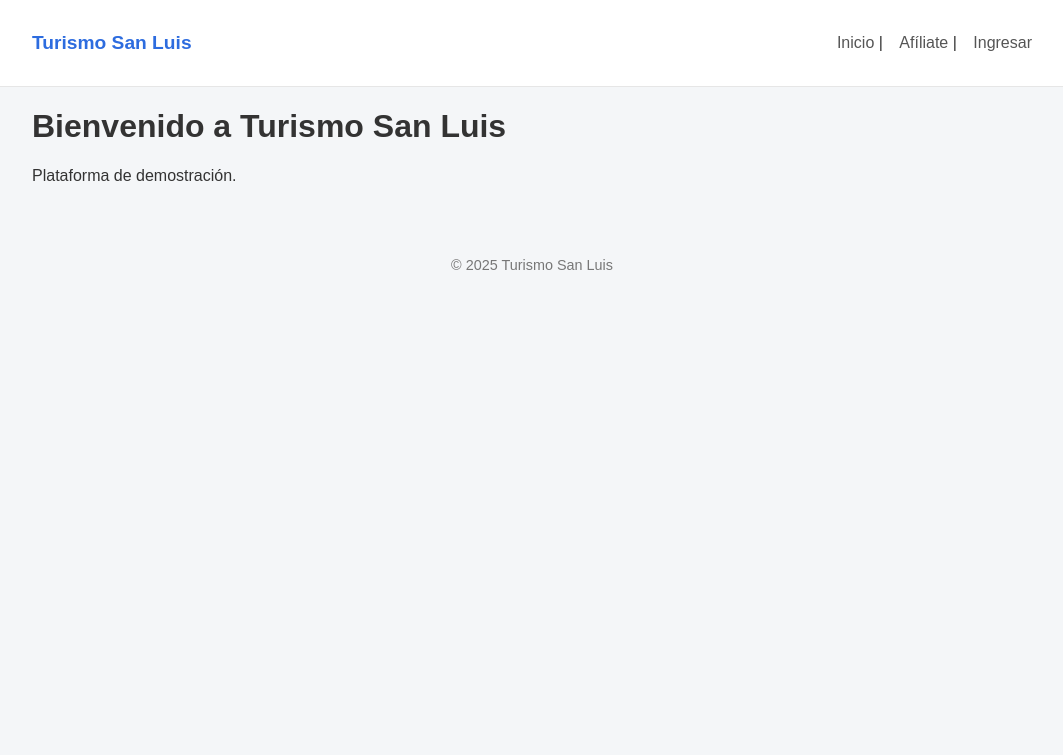
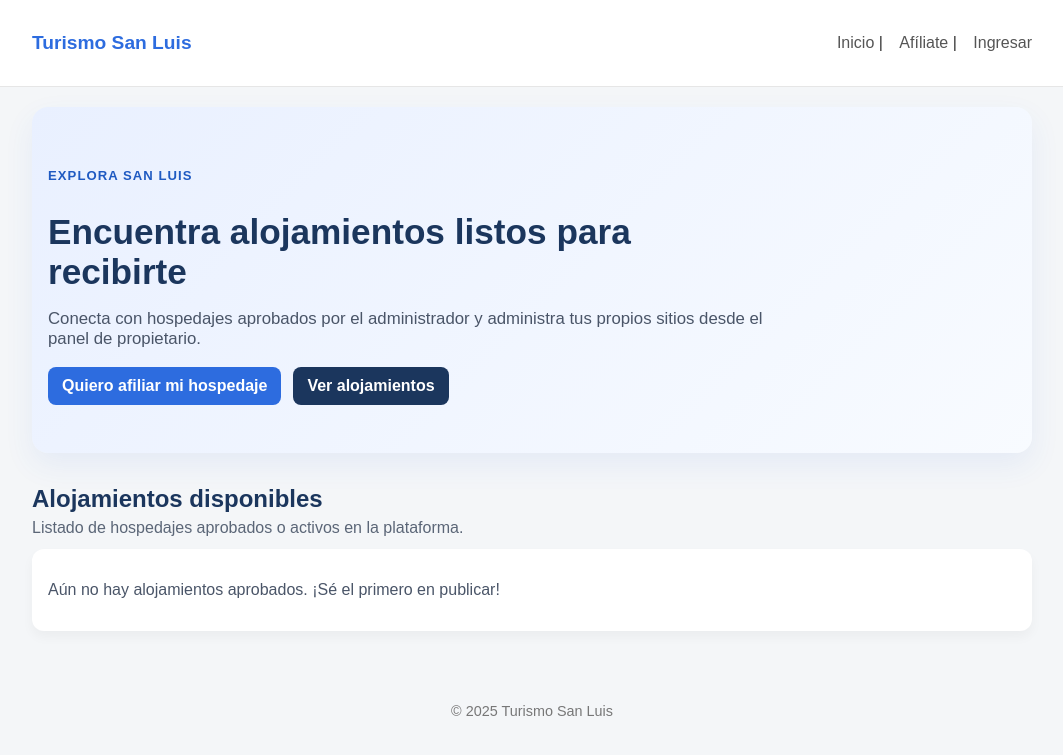
Before and after one commit to CallejasQA/TurismoSanLuisSL, a PHP site: page / in a window 1280 px wide. Shown: the top 755 px of the page, without its empty margins (108-1171 px from the left). Run offline with PHP 8.4, Linux system fonts and the light colour scheme; tables that the repository leaves empty hold one stand-in row (values such as "Sample post").

Commit message:
refactor

```diff
--- a/assets/css/style.css
+++ b/assets/css/style.css
@@ -7,8 +7,45 @@
 .site-footer { margin-top:40px; padding:12px 0; text-align:center; color:#777; font-size:0.9rem; }
 .table { width:100%; border-collapse:collapse; margin-top:12px; background:#fff; box-shadow:0 1px 2px rgba(0,0,0,0.03); }
 .table th, .table td { padding:12px 10px; border-bottom:1px solid #eee; text-align:left; }
-.btn { display:inline-block; padding:8px 12px; background:#2d6cdf; color:#fff; border-radius:6px; text-decoration:none; }
+.btn { display:inline-block; padding:10px 14px; background:#2d6cdf; color:#fff; border-radius:8px; text-decoration:none; font-weight:600; }
+.btn:hover { background:#1f5ac2; }
 .btn-danger { background:#e55353; }
+.btn-outline { background:#fff; color:#2d6cdf; border:1px solid #c8d7f5; }
+.btn-outline:hover { background:#ebf2ff; }
+.btn-secondary { background:#1b365d; }
 .error { color:#b00020; }
 form input[type=text], form input[type=number], form textarea, form input[type=email], form input[type=password] { width:100%; padding:8px; border:1px solid #ddd; border-radius:6px; box-sizing:border-box; }
 form button { padding:10px 14px; border-radius:6px; border:none; background:#2d6cdf; color:#fff; cursor:pointer; }
+
+.hero { background:linear-gradient(135deg,#e9f0ff,#f8fbff); padding:48px 16px; border-radius:16px; margin-bottom:32px; box-shadow:0 12px 30px rgba(45,108,223,0.08); }
+.hero__content { max-width:720px; }
+.hero h1 { font-size:2.2rem; margin-bottom:12px; color:#1b365d; }
+.hero .lede { font-size:1.05rem; color:#4a5568; }
+.hero__actions { display:flex; gap:12px; margin-top:18px; flex-wrap:wrap; }
+.eyebrow { text-transform:uppercase; letter-spacing:0.08em; color:#1f5ac2; font-weight:700; font-size:0.82rem; }
+
+.section-header { margin:24px 0 12px; }
+.section-header h2 { margin:0; color:#1b365d; }
+.section-header p { margin:6px 0 0; color:#5b6677; }
+
+.card-grid { display:grid; grid-template-columns:repeat(auto-fit,minmax(260px,1fr)); gap:16px; }
+.card { background:#fff; border-radius:12px; overflow:hidden; box-shadow:0 8px 18px rgba(0,0,0,0.05); display:flex; flex-direction:column; }
+.card__image { width:100%; height:180px; object-fit:cover; background:#f0f4fb; }
+.card__image--placeholder { display:flex; align-items:center; justify-content:center; color:#7f8a9f; font-weight:600; }
+.card__body { padding:14px 16px; flex:1; }
+.card__body h3 { margin:6px 0; color:#1b365d; }
+.card__footer { padding:12px 16px 16px; border-top:1px solid #edf0f6; }
+.pill { display:inline-block; padding:4px 10px; background:#edf2ff; color:#1f5ac2; border-radius:999px; font-size:0.8rem; font-weight:700; }
+.muted { color:#6c7483; }
+.price { font-size:1.1rem; font-weight:700; color:#1f5ac2; }
+.price span { font-size:0.8rem; font-weight:500; color:#4a5568; margin-left:4px; }
+.price--lg { font-size:1.4rem; }
+.excerpt { color:#4a5568; margin-top:8px; }
+
+.empty-state { background:#fff; padding:16px; border-radius:12px; box-shadow:0 6px 12px rgba(0,0,0,0.04); color:#4a5568; }
+
+.detalle { display:grid; grid-template-columns:repeat(auto-fit,minmax(280px,1fr)); gap:24px; background:#fff; padding:16px; border-radius:12px; box-shadow:0 8px 18px rgba(0,0,0,0.05); }
+.detalle__media img { width:100%; border-radius:12px; }
+.detalle__body h1 { margin:8px 0; color:#1b365d; }
+.detalle__descripcion { margin:14px 0; line-height:1.6; color:#4a5568; }
+.detalle__actions { display:flex; gap:12px; flex-wrap:wrap; }
--- a/controladores/AdminController.php
+++ b/controladores/AdminController.php
@@ -8,6 +8,12 @@
         if (($_SESSION['usuario_rol'] ?? '') !== 'admin') { header('Location: index.php'); exit; }
         $pendientes = $this->modelo->afiliacionesPendientes();
         require __DIR__ . '/../vistas/admin/afiliaciones.php';
+    }
+
+    public function alojamientos() {
+        if (($_SESSION['usuario_rol'] ?? '') !== 'admin') { header('Location: index.php'); exit; }
+        $alojamientos = $this->modelo->alojamientosParaRevision();
+        require __DIR__ . '/../vistas/admin/alojamientos.php';
     }
 
     public function aprobar() {
@@ -23,5 +29,33 @@
         if ($id) $this->modelo->cambiarEstadoAfiliacion($id,'rechazado');
         header('Location: index.php?ruta=admin/afiliaciones'); exit;
     }
+
+    public function aprobarAlojamiento() {
+        if (($_SESSION['usuario_rol'] ?? '') !== 'admin') { header('Location: index.php'); exit; }
+        $id = $_GET['id'] ?? null;
+        if ($id) $this->modelo->cambiarEstadoAlojamiento($id,'aprobado');
+        header('Location: index.php?ruta=admin/alojamientos'); exit;
+    }
+
+    public function rechazarAlojamiento() {
+        if (($_SESSION['usuario_rol'] ?? '') !== 'admin') { header('Location: index.php'); exit; }
+        $id = $_GET['id'] ?? null;
+        if ($id) $this->modelo->cambiarEstadoAlojamiento($id,'rechazado');
+        header('Location: index.php?ruta=admin/alojamientos'); exit;
+    }
+
+    public function activarAlojamiento() {
+        if (($_SESSION['usuario_rol'] ?? '') !== 'admin') { header('Location: index.php'); exit; }
+        $id = $_GET['id'] ?? null;
+        if ($id) $this->modelo->cambiarEstadoAlojamiento($id,'activo');
+        header('Location: index.php?ruta=admin/alojamientos'); exit;
+    }
+
+    public function desactivarAlojamiento() {
+        if (($_SESSION['usuario_rol'] ?? '') !== 'admin') { header('Location: index.php'); exit; }
+        $id = $_GET['id'] ?? null;
+        if ($id) $this->modelo->cambiarEstadoAlojamiento($id,'inactivo');
+        header('Location: index.php?ruta=admin/alojamientos'); exit;
+    }
 }
 ?>
--- a/controladores/SitioController.php
+++ b/controladores/SitioController.php
@@ -4,6 +4,19 @@
 class SitioController {
     private $modelo;
     public function __construct() { $this->modelo = new Sitio(); }
+
+    public function inicio() {
+        $sitios = $this->modelo->alojamientosPublicos();
+        require __DIR__ . '/../vistas/public/home.php';
+    }
+
+    public function ver() {
+        $id = $_GET['id'] ?? null;
+        if (!$id) { header('Location: index.php'); exit; }
+        $sitio = $this->modelo->alojamientoPublicado($id);
+        if (!$sitio) { header('Location: index.php'); exit; }
+        require __DIR__ . '/../vistas/public/detalle_sitio.php';
+    }
 
     public function lista_propietario() {
         $propietario = $_SESSION['usuario_id'] ?? null;
@@ -19,7 +32,8 @@
             if (!isset($_POST['csrf_token']) || $_POST['csrf_token']==='') die('Token CSRF faltante');
             $imagen = null;
             if (!empty($_FILES['imagen']['name'])) {
-                $dir = __DIR__ . '/../storage/subidas/';
+                $dir = __DIR__ . '/../public/storage/subidas/';
+                if (!is_dir($dir)) { mkdir($dir,0755,true); }
                 $nombreArchivo = time().'_'.basename($_FILES['imagen']['name']);
                 if (move_uploaded_file($_FILES['imagen']['tmp_name'],$dir.$nombreArchivo)) {
                     $imagen = 'storage/subidas/'.$nombreArchivo;
@@ -53,7 +67,8 @@
             if (!isset($_POST['csrf_token']) || $_POST['csrf_token']==='') die('Token CSRF faltante');
             $imagen = $sitio['imagen'] ?? null;
             if (!empty($_FILES['imagen']['name'])) {
-                $dir = __DIR__ . '/../storage/subidas/';
+                $dir = __DIR__ . '/../public/storage/subidas/';
+                if (!is_dir($dir)) { mkdir($dir,0755,true); }
                 $nombreArchivo = time().'_'.basename($_FILES['imagen']['name']);
                 if (move_uploaded_file($_FILES['imagen']['tmp_name'],$dir.$nombreArchivo)) {
                     $imagen = 'storage/subidas/'.$nombreArchivo;
--- a/modelos/Sitio.php
+++ b/modelos/Sitio.php
@@ -27,6 +27,30 @@
         $stmt = $this->db->prepare('DELETE FROM alojamientos WHERE id=?');
         return $stmt->execute([$id]);
     }
+
+    public function alojamientosPublicos() {
+        $stmt = $this->db->query("SELECT id, nombre, descripcion, ubicacion, precio_noche, rango_precio, imagen, estado FROM alojamientos WHERE estado IN ('aprobado','activo') ORDER BY creado_en DESC");
+        return $stmt->fetchAll();
+    }
+
+    public function alojamientoPublicado($id) {
+        $stmt = $this->db->prepare("SELECT id, nombre, descripcion, ubicacion, precio_noche, rango_precio, imagen, estado FROM alojamientos WHERE id = ? AND estado IN ('aprobado','activo') LIMIT 1");
+        $stmt->execute([$id]);
+        return $stmt->fetch();
+    }
+
+    public function alojamientosParaRevision() {
+        $sql = "SELECT a.*, u.email AS correo_propietario FROM alojamientos a "
+             . "JOIN usuarios u ON u.id = a.propietario_id "
+             . "ORDER BY a.creado_en DESC";
+        $stmt = $this->db->query($sql);
+        return $stmt->fetchAll();
+    }
+
+    public function cambiarEstadoAlojamiento($id, $estado) {
+        $stmt = $this->db->prepare('UPDATE alojamientos SET estado = ? WHERE id = ?');
+        return $stmt->execute([$estado, $id]);
+    }
     public function afiliacionesPendientes() {
         $stmt = $this->db->query("SELECT a.*, u.email as correo_propietario FROM afiliados a JOIN usuarios u ON u.id = a.usuario_id WHERE a.estado='pendiente' ORDER BY a.solicitado_en DESC");
         return $stmt->fetchAll();
--- a/public/index.php
+++ b/public/index.php
@@ -11,7 +11,10 @@
     echo '<!doctype html><html lang="es"><head><meta charset="utf-8"><meta name="viewport" content="width=device-width,initial-scale=1"><title>'.htmlspecialchars($titulo).'</title><link rel="stylesheet" href="../assets/css/style.css"></head><body><header class="site-header"><div class="container"><a class="brand" href="index.php">Turismo San Luis</a><nav><a href="index.php">Inicio</a> | <a href="index.php?ruta=auth/register">Afíliate</a>';
     if (isset($_SESSION['usuario_id'])) {
         echo ' | <a href="index.php?ruta=propietario/sitios">Mi Panel</a>';
-        if (($_SESSION['usuario_rol'] ?? '')==='admin') echo ' | <a href="index.php?ruta=admin/afiliaciones">Admin</a>';
+        if (($_SESSION['usuario_rol'] ?? '')==='admin') {
+            echo ' | <a href="index.php?ruta=admin/afiliaciones">Afiliaciones</a>';
+            echo ' | <a href="index.php?ruta=admin/alojamientos">Alojamientos</a>';
+        }
         echo ' | <a href="index.php?ruta=auth/logout">Salir</a>';
     } else {
         echo ' | <a href="index.php?ruta=auth/login">Ingresar</a>';
@@ -25,9 +28,15 @@
     case 'propietario/sitios/crear': $ctrl = new SitioController(); $ctrl->crear(); break;
     case 'propietario/sitios/editar': $ctrl = new SitioController(); $ctrl->editar(); break;
     case 'propietario/sitios/eliminar': $ctrl = new SitioController(); $ctrl->eliminar(); break;
+    case 'alojamiento/ver': $ctrl = new SitioController(); $ctrl->ver(); break;
     case 'admin/afiliaciones': $ctrl = new AdminController(); $ctrl->lista_afiliaciones(); break;
     case 'admin/afiliaciones/aprobar': $ctrl = new AdminController(); $ctrl->aprobar(); break;
     case 'admin/afiliaciones/rechazar': $ctrl = new AdminController(); $ctrl->rechazar(); break;
+    case 'admin/alojamientos': $ctrl = new AdminController(); $ctrl->alojamientos(); break;
+    case 'admin/alojamientos/aprobar': $ctrl = new AdminController(); $ctrl->aprobarAlojamiento(); break;
+    case 'admin/alojamientos/rechazar': $ctrl = new AdminController(); $ctrl->rechazarAlojamiento(); break;
+    case 'admin/alojamientos/activar': $ctrl = new AdminController(); $ctrl->activarAlojamiento(); break;
+    case 'admin/alojamientos/desactivar': $ctrl = new AdminController(); $ctrl->desactivarAlojamiento(); break;
     case 'auth/login':
         if ($_SERVER['REQUEST_METHOD']==='POST') {
             $email = $_POST['email'] ?? ''; $pass = $_POST['password'] ?? '';
@@ -45,6 +54,6 @@
         }
         break;
     case 'sembrar': require __DIR__ . '/sembrar_usuarios.php'; break;
-    default: cabecera('Inicio'); echo '<h1>Bienvenido a Turismo San Luis</h1><p>Plataforma de demostración.</p>'; pie(); break;
+    default: $ctrl = new SitioController(); $ctrl->inicio(); break;
 }
 ?>
--- /dev/null
+++ b/vistas/public/home.php
@@ -0,0 +1,46 @@
+<?php cabecera('Turismo San Luis'); ?>
+<section class="hero">
+  <div class="hero__content">
+    <p class="eyebrow">Explora San Luis</p>
+    <h1>Encuentra alojamientos listos para recibirte</h1>
+    <p class="lede">Conecta con hospedajes aprobados por el administrador y administra tus propios sitios desde el panel de propietario.</p>
+    <div class="hero__actions">
+      <a class="btn" href="index.php?ruta=auth/register">Quiero afiliar mi hospedaje</a>
+      <a class="btn btn-secondary" href="#alojamientos">Ver alojamientos</a>
+    </div>
+  </div>
+</section>
+<section id="alojamientos">
+  <div class="section-header">
+    <h2>Alojamientos disponibles</h2>
+    <p>Listado de hospedajes aprobados o activos en la plataforma.</p>
+  </div>
+  <?php if (empty($sitios)): ?>
+    <div class="empty-state">
+      <p>Aún no hay alojamientos aprobados. ¡Sé el primero en publicar!</p>
+    </div>
+  <?php else: ?>
+    <div class="card-grid">
+      <?php foreach ($sitios as $s): ?>
+        <article class="card">
+          <?php if (!empty($s['imagen'])): ?>
+            <img class="card__image" src="<?= htmlspecialchars($s['imagen']) ?>" alt="Imagen de <?= htmlspecialchars($s['nombre']) ?>">
+          <?php else: ?>
+            <div class="card__image card__image--placeholder">Sin imagen</div>
+          <?php endif; ?>
+          <div class="card__body">
+            <p class="pill"><?= htmlspecialchars(ucfirst($s['estado'])) ?></p>
+            <h3><?= htmlspecialchars($s['nombre']) ?></h3>
+            <p class="muted"><?= htmlspecialchars($s['ubicacion'] ?: 'Ubicación por definir') ?></p>
+            <p class="price">$<?= number_format($s['precio_noche'], 2) ?><span>/noche</span></p>
+            <p class="excerpt"><?= htmlspecialchars(mb_strimwidth($s['descripcion'] ?? '', 0, 140, '…')) ?></p>
+          </div>
+          <div class="card__footer">
+            <a class="btn btn-outline" href="index.php?ruta=alojamiento/ver&id=<?= $s['id'] ?>">Ver detalles</a>
+          </div>
+        </article>
+      <?php endforeach; ?>
+    </div>
+  <?php endif; ?>
+</section>
+<?php pie(); ?>
```
Also changed, not shown: vistas/admin/alojamientos.php (added, +33 -0 lines), vistas/public/detalle_sitio.php (added, +32 -0 lines), README.md, config/config.php (line endings or trailing spaces), controladores/AuthController.php (line endings or trailing spaces), modelos/Database.php (line endings or trailing spaces), vistas/admin/afiliaciones.php (line endings or trailing spaces), vistas/auth/login.php (line endings or trailing spaces), vistas/auth/register_afiliado.php (line endings or trailing spaces), vistas/propietario/form_sitio.php (line endings or trailing spaces), vistas/propietario/lista_sitios.php (line endings or trailing spaces), 2 other files.
